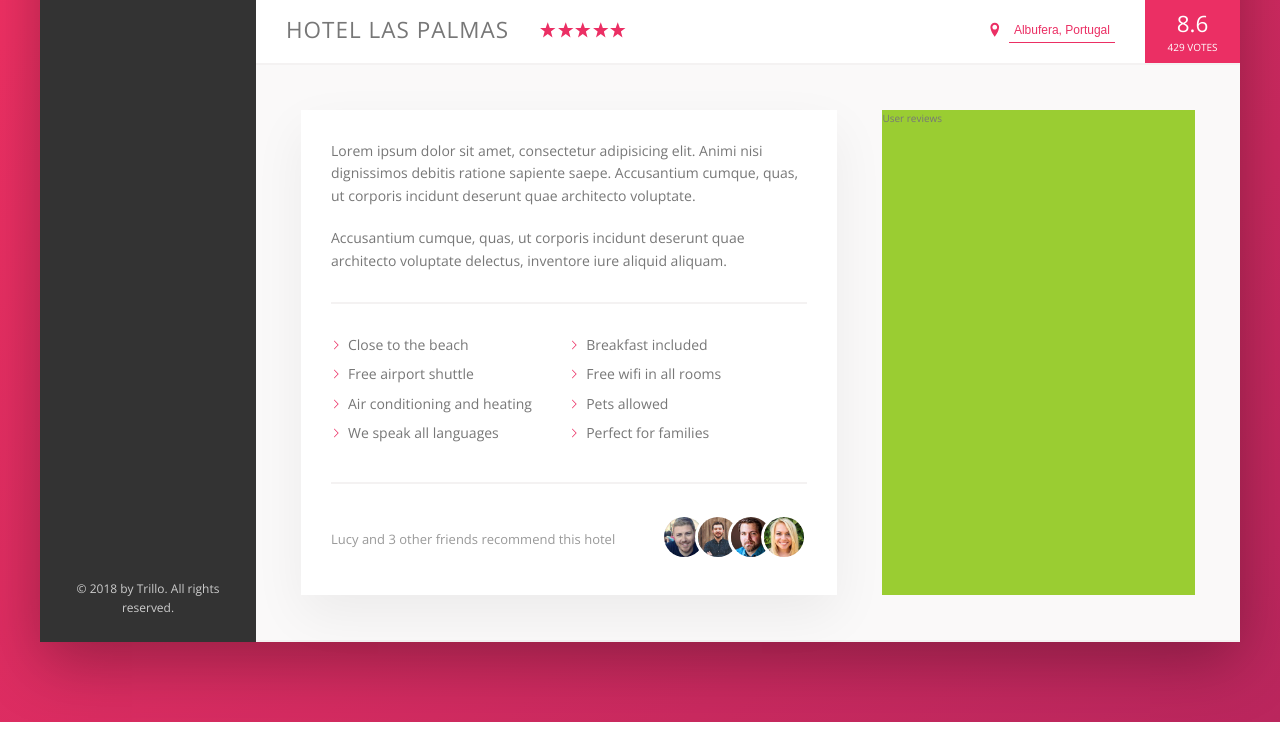
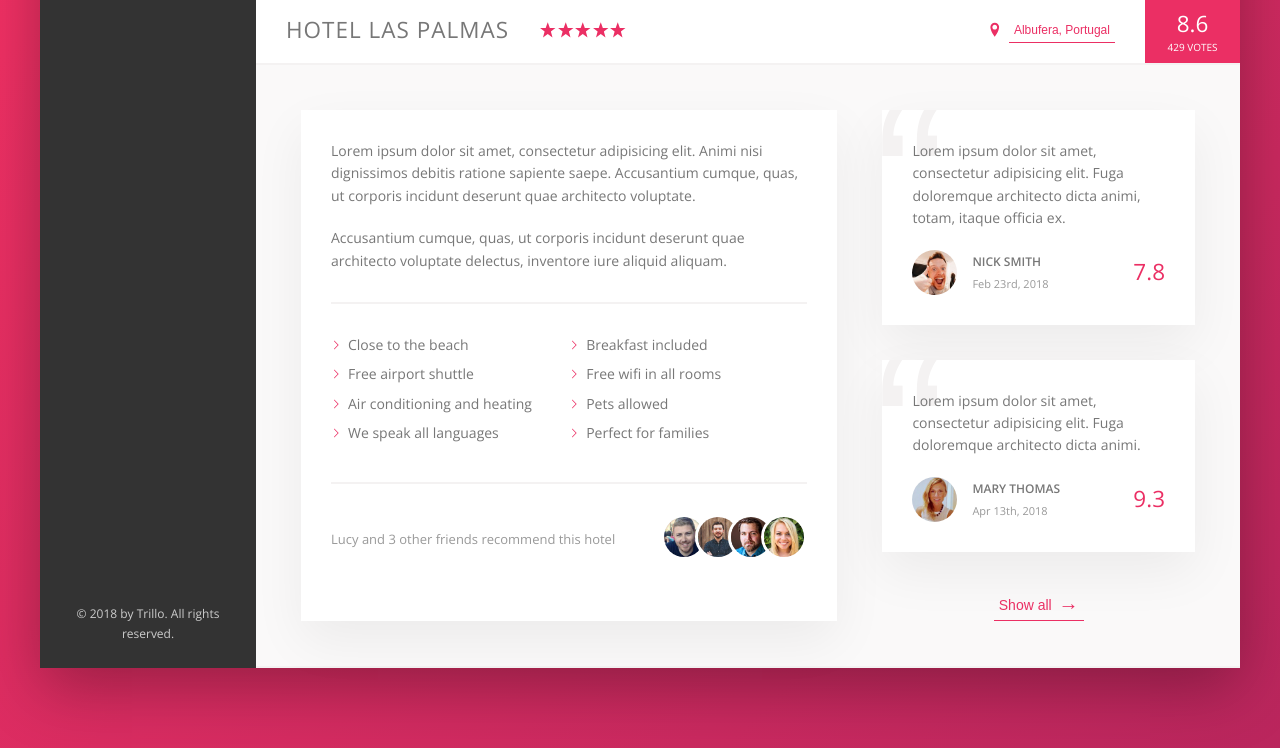
Before and after one commit to lujanfernaud/trillo, a website: page index.html in a window 1280 px wide. Shown: the part 538-1286 px from the top of the page. Before the commit the page ends 1260 px from the top, so only its background shows below. Drawn offline with nearby package versions, Linux system fonts and the light colour scheme.

Commit message:
Build user reviews

```diff
--- a/index.html
+++ b/index.html
@@ -150,6 +150,7 @@
     		</div>
 
     		<div class="detail">
+
     			<div class="description">
     				<p class="paragraph">
     					Lorem ipsum dolor sit amet, consectetur adipisicing elit. Animi nisi dignissimos debitis ratione sapiente saepe. Accusantium cumque, quas, ut corporis incidunt deserunt quae architecto voluptate.
@@ -185,8 +186,39 @@
     			</div>
 
     			<div class="user-reviews">
-    				User reviews
+    				<figure class="review">
+    					<blockquote class="review__text">
+    						Lorem ipsum dolor sit amet, consectetur adipisicing elit. Fuga doloremque architecto dicta animi, totam, itaque officia ex.
+    					</blockquote>
+
+    					<figcaption class="review__user">
+    						<img src="img/user-1.jpg" alt="User 1" class="review__photo">
+    						<div class="review__user-box">
+    							<p class="review__user-name">Nick Smith</p>
+    							<p class="review__user-date">Feb 23rd, 2018</p>
+    						</div>
+    						<div class="review__rating">7.8</div>
+    					</figcaption>
+    				</figure>
+
+    				<figure class="review">
+    					<blockquote class="review__text">
+    						Lorem ipsum dolor sit amet, consectetur adipisicing elit. Fuga doloremque architecto dicta animi.
+    					</blockquote>
+
+    					<figcaption class="review__user">
+    						<img src="img/user-2.jpg" alt="User 2" class="review__photo">
+    						<div class="review__user-box">
+    							<p class="review__user-name">Mary Thomas</p>
+    							<p class="review__user-date">Apr 13th, 2018</p>
+    						</div>
+    						<div class="review__rating">9.3</div>
+    					</figcaption>
+    				</figure>
+
+    				<button class="btn-inline">Show all <span>&rarr;</span></button>
     			</div>
+
     		</div>
     	</main>
     </div>
--- a/sass/_components.scss
+++ b/sass/_components.scss
@@ -295,8 +295,18 @@
   cursor: pointer;
   transition: all .2s;
 
+  & span {
+    margin-left: 3px;
+    font-size: 2rem;
+    transition: margin-left .2s;
+  }
+
   &:hover {
     color: var(--color-dark-grey-1);
+
+    span {
+      margin-left: 8px;
+    }
   }
 
   &:focus {
@@ -360,7 +370,7 @@
 
 
 //
-// Rerommend
+// Recommend
 //
 
 
@@ -386,3 +396,69 @@
     }
   }
 }
+
+
+//
+// Reviews
+//
+
+
+.review {
+  position: relative;
+  margin-bottom: 3.5rem;
+  padding: 3rem;
+  background-color: #fff;
+  box-shadow: var(--shadow-light);
+  overflow: hidden;
+
+  &__text {
+    position: relative;
+    margin-bottom: 2rem;
+    z-index: 10;
+  }
+
+  &__user {
+    display: flex;
+    align-items: center;
+  }
+
+  &__photo {
+    height: 4.5rem;
+    width: 4.5rem;
+    margin-right: 1.5rem;
+    border-radius: 50%;
+  }
+
+  &__user-box {
+    margin-right: auto;
+  }
+
+  &__user-name {
+    margin-bottom: .4rem;
+    font-size: 1.2rem;
+    font-weight: 800;
+    text-transform: uppercase;
+  }
+
+  &__user-date {
+    font-size: 1.1rem;
+    color: var(--color-grey-dark-3);
+  }
+
+  &__rating {
+    font-size: 2.25rem;
+    color: var(--color-primary);
+  }
+
+  &::before {
+    content: "\201C";
+    position: absolute;
+    top: -3.5rem;
+    left: -.8rem;
+    font-family: sans-serif;
+    font-size: 21.3rem;
+    line-height: 1;
+    color: var(--color-grey-light-2);
+    z-index: 1;
+  }
+}
--- a/sass/_layout.scss
+++ b/sass/_layout.scss
@@ -36,6 +36,7 @@
 .detail {
   display: flex;
   padding: 4.5rem;
+  font-size: 1.4rem;
   background-color: var(--color-grey-light-1);
   border-bottom: var(--line);
 }
@@ -44,12 +45,13 @@
   flex: 0 0 60%;
   margin-right: 4.5rem;
   padding: 3rem;
-  font-size: 1.4rem;
   background-color: #fff;
   box-shadow: var(--shadow-light);
 }
 
 .user-reviews {
+  display: flex;
+  flex-direction: column;
+  align-items: center;
   flex: 1;
-  background-color: yellowgreen;
 }
```
Also changed, not shown: css/style.css.
